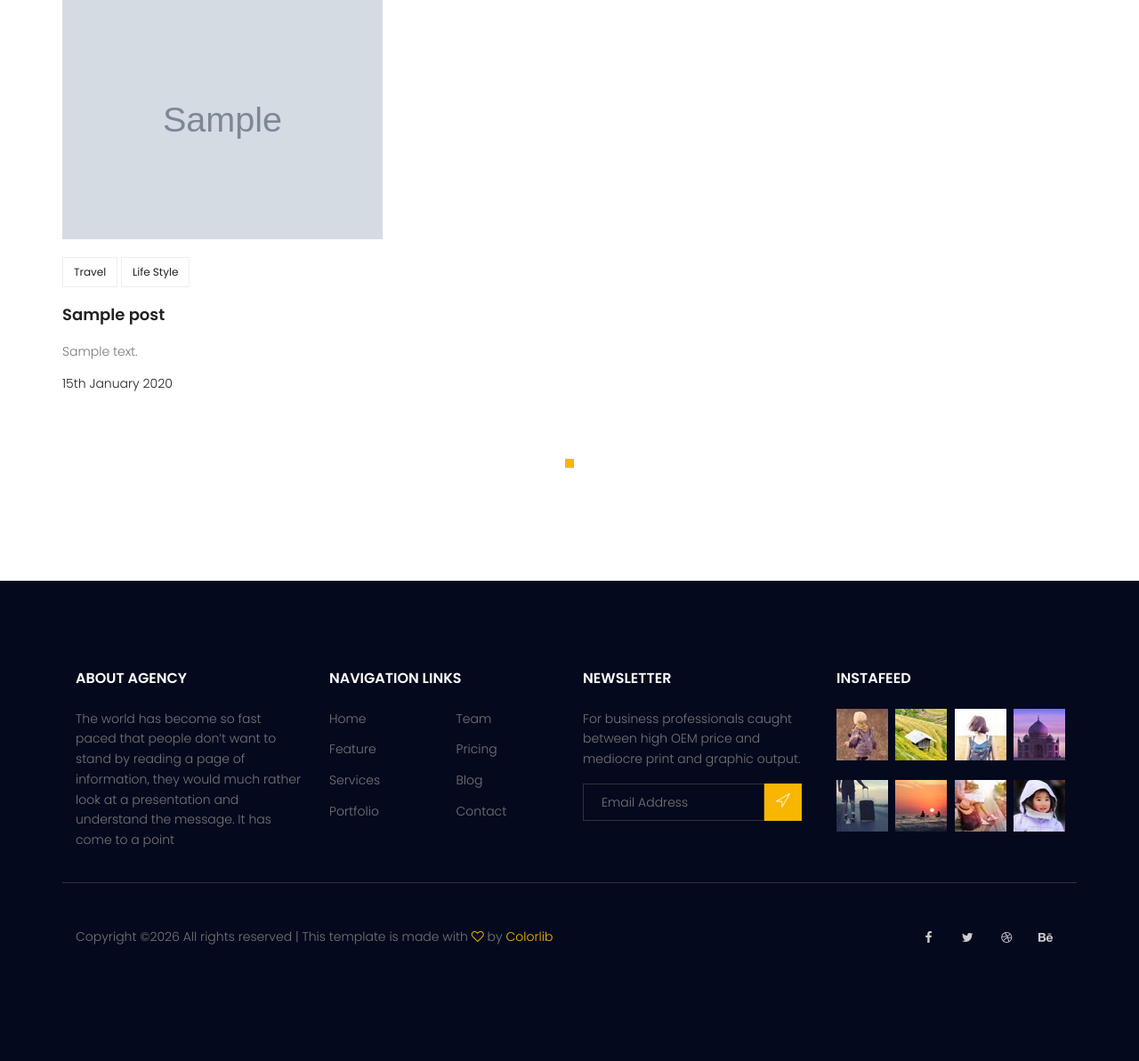
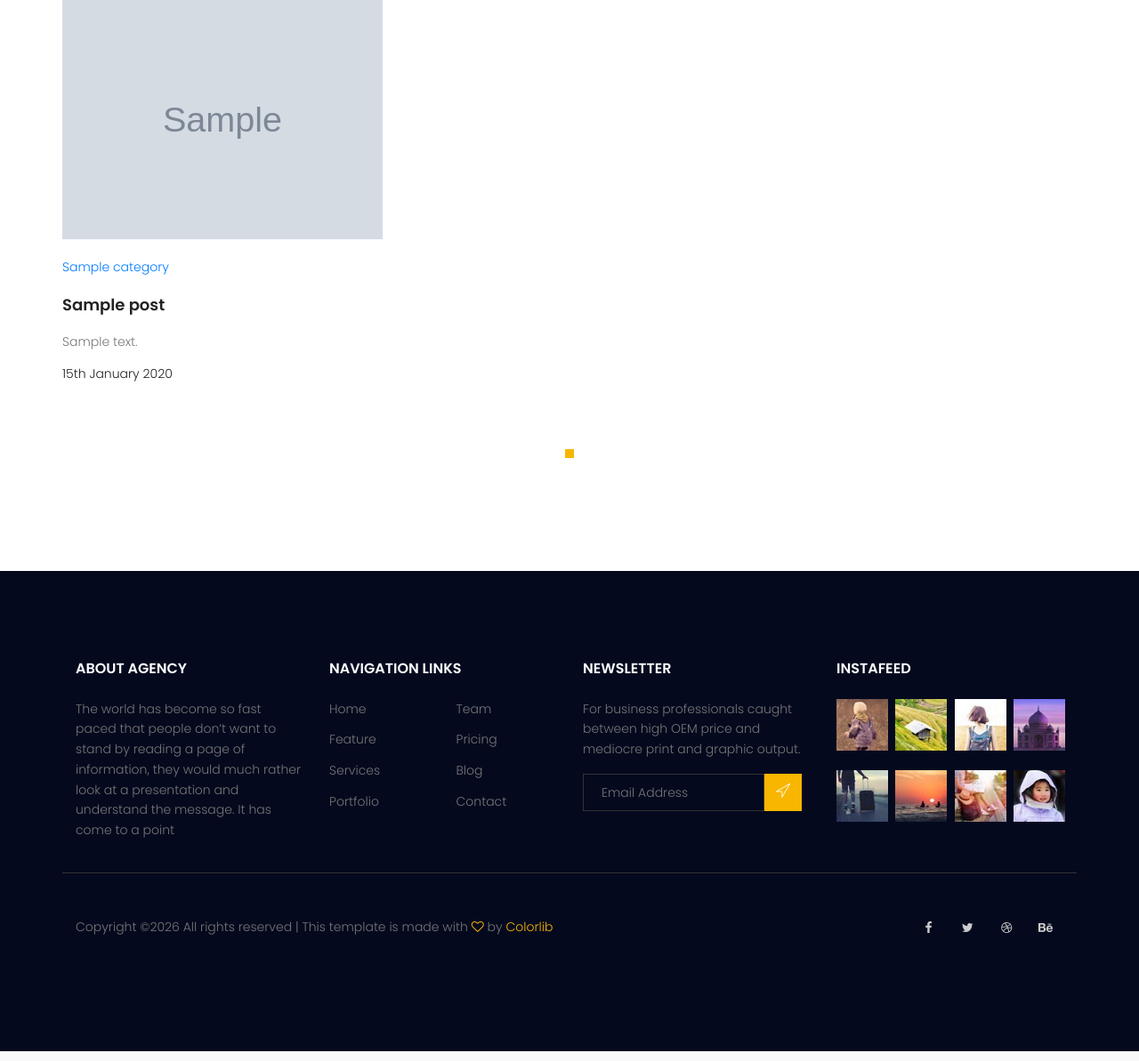
Before and after one commit to F-sedighi/mysite2_copy, a Django app: page / in a window 1280 px wide. Shown: the part 2790-3983 px from the top of the page at 89% size. Run offline with Django 5.2, Linux system fonts and the light colour scheme; tables that the repository leaves empty hold one stand-in row (values such as "Sample post"); grey boxes marked "Sample" are stand-in pictures; some libraries are stand-ins or nearby versions.

Commit message:
New modify

```diff
--- a/mysite2_copy/core/templatetags/core_tags.py
+++ b/mysite2_copy/core/templatetags/core_tags.py
@@ -4,6 +4,6 @@ from django.utils import timezone
 
 register = template.Library()
 @register.inclusion_tag('website/latest_from_our_blog.html')
-def latest_from_our_blog():
-    posts = Post.objects.filter(status = 1, published_date__lte = timezone.now())
+def latest_from_our_blog(arg):
+    posts = Post.objects.filter(status = 1, published_date__lte = timezone.now())[:arg]
     return {'posts': posts}
--- a/mysite2_copy/templates/website/contact.html
+++ b/mysite2_copy/templates/website/contact.html
@@ -12,7 +12,7 @@
 							<h1 class="text-white">
 								Contact Us
 							</h1>
-							<p class="text-white link-nav"><a href="{% url 'website:index' %}">Home </a>  <span class="lnr lnr-arrow-right"></span>  <a href="{% url 'website:contact' %}"> Contact Us</a></p>
+							<p class="text-white link-nav"><a href="{% url 'core:index' %}">Home </a>  <span class="lnr lnr-arrow-right"></span>  <a href="{% url 'core:contact' %}"> Contact Us</a></p>
 						</div>
 					</div>
 				</div>
@@ -56,7 +56,7 @@
 							</div>
 						</div>
 						<div class="col-lg-8">
-							<form class="form-area contact-form text-right" action="{% url 'website:contact' %}" method="post">
+							<form class="form-area contact-form text-right" action="{% url 'core:contact' %}" method="post">
 								<div class="row">
 									<div class="col-lg-6 form-group">
 										<input name="name" placeholder="Enter your name" onfocus="this.placeholder = ''" onblur="this.placeholder = 'Enter your name'" class="common-input mb-20 form-control" required="" type="text">
--- a/mysite2_copy/templates/website/index.html
+++ b/mysite2_copy/templates/website/index.html
@@ -177,7 +177,7 @@
 
 <!-- Start blog Area -->
 <section class="recent-blog-area section-gap">
-	{% latest_from_our_blog %}
+	{% latest_from_our_blog 6 %}
 </section>
 <!-- End recent-blog Area -->
 
--- a/mysite2_copy/templates/website/latest_from_our_blog.html
+++ b/mysite2_copy/templates/website/latest_from_our_blog.html
@@ -17,14 +17,9 @@
 					</div>
 					<div class="details">
 						<div class="tags">
-							<ul>
-								<li>
-									<a href="#">Travel</a>
-								</li>
-								<li>
-									<a href="#">Life Style</a>
-								</li>
-							</ul>
+							{% for cat in post.category.all %}
+								<a href="{% url 'blog:category' cat_name=cat.name %}">{{cat.name}}</a> {% if not forloop.last %},{% endif %}
+							{% endfor %}
 						</div>
 						<a href="{% url 'blog:single' pid=post.id %}"><h4 class="title">{{post.title}}</h4></a>
 						<p>
```
